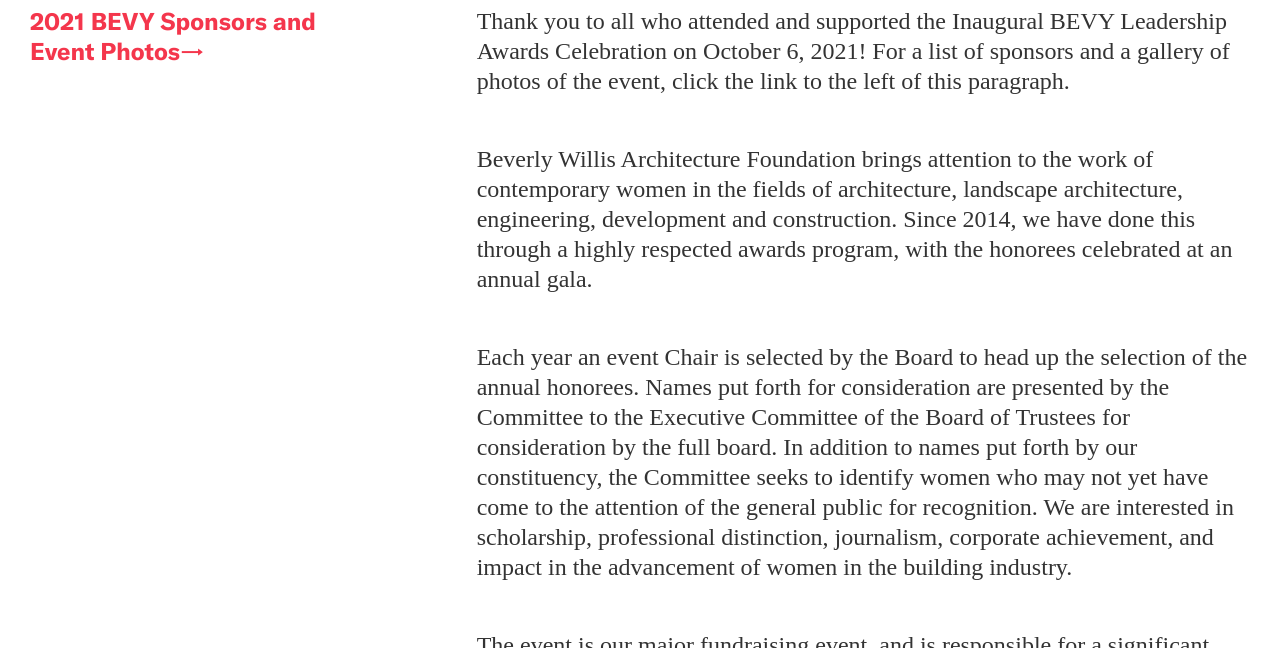
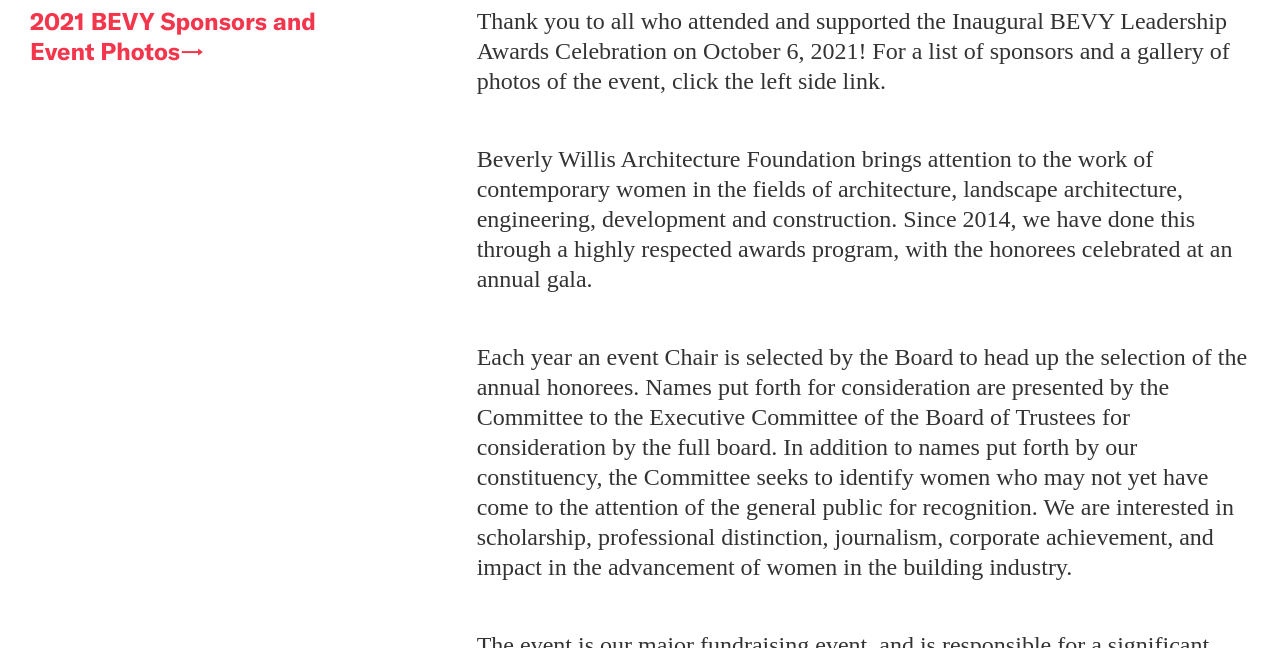
Before and after one commit to jengalas/bwaf-bbw, a Jekyll site: the page built from _programs/leadership-awards-gala.md, in a window 1280 px wide and 900 px high, scrolled down 534 px, cut to the strip 252-900 px from the top of the window. Built offline with Jekyll 4.4.1, drawn with Linux system fonts in a browser that asks for light colours; some web fonts are replaced.

Commit message:
Update from Forestry.io Aislinn McNamara updated _programs/leadership-awards-gala.md

```diff
--- a/_programs/leadership-awards-gala.md
+++ b/_programs/leadership-awards-gala.md
@@ -54,24 +54,14 @@
     link_text: Download the 2021 sponsorship form
     download: https://www.dropbox.com/s/04kjv5m7xwrl3dg/BWAF%20Bevy%202021_Sponsorship%20Form.pdf?dl=0
     link_url: http://gala.bwaf.org/2021-sponsors/
-  text_block: "Thank you to all who attended and supported the Inaugural BEVY Leadership
-    Awards Celebration on October 6, 2021! For a list of sponsors and a gallery of
-    photos of the event, click the link to the left of this paragraph. \n\nBeverly
-    Willis Architecture Foundation brings attention to the work of contemporary women
-    in the fields of architecture, landscape architecture, engineering, development
-    and construction. Since 2014, we have done this through a highly respected awards
-    program, with the honorees celebrated at an annual gala.\n\nEach year an event
-    Chair is selected by the Board to head up the selection of the annual honorees.
-    Names put forth for consideration are presented by the Committee to the Executive
-    Committee of the Board of Trustees for consideration by the full board. In addition
-    to names put forth by our constituency, the Committee seeks to identify women
-    who may not yet have come to the attention of the general public for recognition.
-    We are interested in scholarship, professional distinction, journalism, corporate
-    achievement, and impact in the advancement of women in the building industry.\n\nThe
-    event is our major fundraising event, and is responsible for a significant portion
-    of our annual operating expense. It is a unique event within our industry—A special
-    evening of friends, family, and professional colleagues provides an opportunity
-    to expand contacts and demonstrate that networking with women is good business."
+  text_block: |-
+    Thank you to all who attended and supported the Inaugural BEVY Leadership Awards Celebration on October 6, 2021! For a list of sponsors and a gallery of photos of the event, click the left side link.
+
+    Beverly Willis Architecture Foundation brings attention to the work of contemporary women in the fields of architecture, landscape architecture, engineering, development and construction. Since 2014, we have done this through a highly respected awards program, with the honorees celebrated at an annual gala.
+
+    Each year an event Chair is selected by the Board to head up the selection of the annual honorees. Names put forth for consideration are presented by the Committee to the Executive Committee of the Board of Trustees for consideration by the full board. In addition to names put forth by our constituency, the Committee seeks to identify women who may not yet have come to the attention of the general public for recognition. We are interested in scholarship, professional distinction, journalism, corporate achievement, and impact in the advancement of women in the building industry.
+
+    The event is our major fundraising event, and is responsible for a significant portion of our annual operating expense. It is a unique event within our industry—A special evening of friends, family, and professional colleagues provides an opportunity to expand contacts and demonstrate that networking with women is good business.
   section_break: false
 - template: text-block
   section_break: true
```
